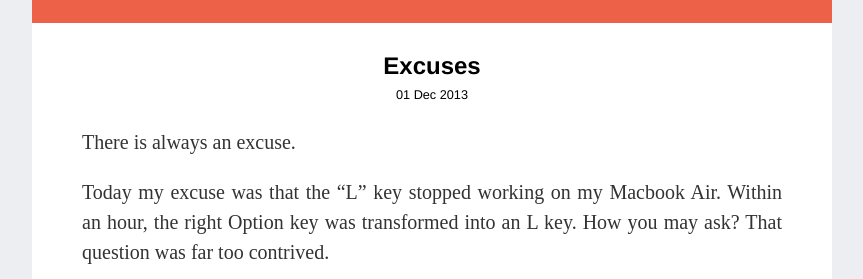
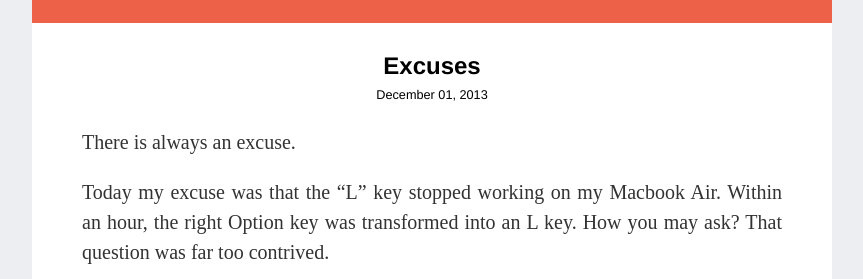
Before and after one commit to moizk/blog, a Jekyll site: the page built from _posts/2013-12-01-excuses.markdown, in a window 1280 px wide. Shown: the part 198-477 px from the top of the page, without its empty margins (208-1071 px from the left). Built offline with Jekyll 4.4.1, drawn with Linux system fonts in a browser that asks for light colours; Markdown is read by kramdown in place of the engine named in the settings.

Commit message:
Reformat Date on Post Page

```diff
--- a/_layouts/post.html
+++ b/_layouts/post.html
@@ -2,7 +2,7 @@
 layout: default
 ---
 <h3 class="text-center post_headline">{{ page.title }}</h3>
-<h5 class="post_date">{{ page.date | date_to_string }}</h5>
+<h5 class="post_date">{{ page.date | date: "%B %d, %Y" }}</h5>
 
 <div class="post">
 {{ content }}
```
